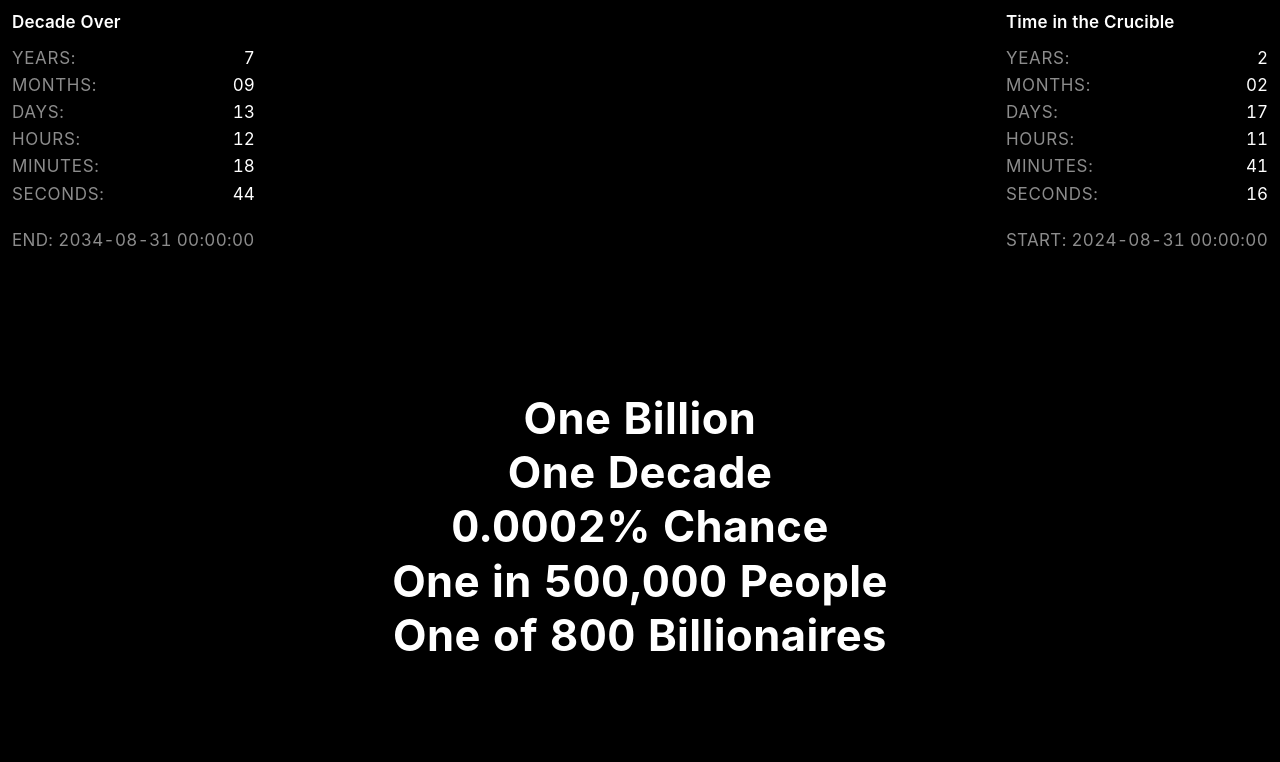
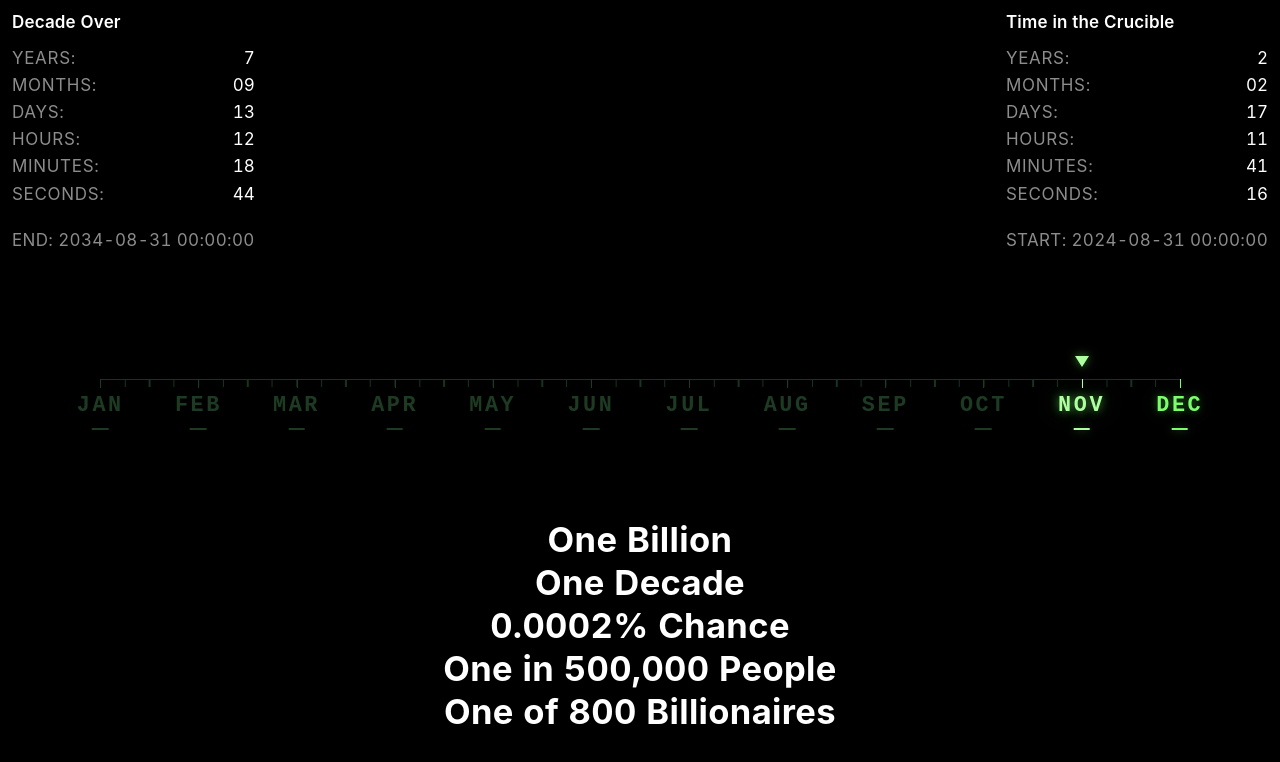
Before and after one commit to iDroza/KILLGOYIM.COM, a plain HTML site: page time/index.html in a window 1280 px wide. Drawn offline with Linux system fonts and the light colour scheme.

Commit message:
Add centered green month timeline and resize Time page target text

```diff
--- a/time/index.html
+++ b/time/index.html
@@ -41,34 +41,111 @@
       background:var(--bg);
       color:var(--fg);
       font-family:var(--sans);
-      font-size:17px;
+      font-size:clamp(10px,3.2vw,12px);
       line-height:1.5;
       font-variant-numeric:tabular-nums;
       -webkit-font-smoothing:antialiased;
       -moz-osx-font-smoothing:grayscale;
       overflow-x:hidden;
     }
-    main{display:flex;flex-direction:column;min-height:100vh;min-height:100dvh}
-    .top{display:flex;justify-content:space-between;align-items:flex-start;padding:10px 12px 0}
+    main{
+      display:grid;
+      grid-template-rows:minmax(190px,1fr) auto minmax(190px,1fr);
+      min-height:100vh;
+      min-height:100dvh;
+    }
+    .top{display:flex;justify-content:space-between;align-items:flex-start;gap:12px;padding:8px 8px 0}
     .panel{white-space:nowrap}
-    .fill{flex:1;display:flex;align-items:center;justify-content:center}
+    .fill{display:flex;align-items:center;justify-content:center;padding:24px 12px}
     .panel h1{margin:0 0 .6em;font-size:inherit;font-weight:600;letter-spacing:.01em}
     .rows{display:grid;grid-template-columns:auto auto;column-gap:1.5em;row-gap:.1em}
     .rows .k{opacity:.55;letter-spacing:.04em}
     .rows .v{text-align:right;min-width:2ch}
     .stamp{margin-top:1.2em;opacity:.55;letter-spacing:.02em}
     .center{
-      font-size:clamp(1.5rem,3.4vw,3.4rem);
+      font-size:clamp(1.1rem,5.3vw,1.35rem);
       font-weight:700;
       letter-spacing:.01em;
       white-space:nowrap;
       text-align:center;
       line-height:1.25;
     }
-    @media (max-width:640px){
-      body{font-size:12px}
-      .top{padding:8px 8px 0}
-      .center{font-size:1.5rem}
+    .year-progress{
+      padding:18px clamp(10px,4vw,80px);
+      font-family:"Courier New",Courier,monospace;
+      font-weight:700;
+    }
+    .month-strip{
+      position:relative;
+      display:grid;
+      grid-template-columns:repeat(12,minmax(0,1fr));
+      margin:0;
+      padding:0;
+      list-style:none;
+    }
+    .month-strip::before{
+      content:"";
+      position:absolute;
+      top:12px;
+      left:4.166667%;
+      right:4.166667%;
+      height:8px;
+      border-top:1px solid #16351c;
+      background:repeating-linear-gradient(90deg,#16351c 0 1px,transparent 1px 25%);
+      background-size:calc(100% / 11) 100%;
+    }
+    .month{
+      position:relative;
+      padding:26px 0 14px;
+      color:#7aff6b;
+      font-size:clamp(.625rem,1.7vw,1.5rem);
+      letter-spacing:.04em;
+      line-height:1.2;
+      text-align:center;
+      text-shadow:0 0 8px #7aff6b66,0 0 20px #7aff6b26;
+    }
+    .month::before{
+      content:"";
+      position:absolute;
+      top:12px;
+      left:50%;
+      width:1px;
+      height:9px;
+      background:currentColor;
+    }
+    .month::after{
+      content:"";
+      position:absolute;
+      bottom:3px;
+      left:50%;
+      width:clamp(8px,1.3vw,18px);
+      height:2px;
+      transform:translateX(-50%);
+      background:currentColor;
+      box-shadow:0 0 8px #7aff6b66;
+    }
+    .month[data-state="past"]{color:#1d3b23;text-shadow:none}
+    .month[data-state="past"]::after{box-shadow:none}
+    .month[aria-current="date"]{color:#adff9f;text-shadow:0 0 10px #7aff6b99,0 0 24px #7aff6b44}
+    .month-pointer{
+      position:absolute;
+      top:-7px;
+      left:50%;
+      width:0;
+      height:0;
+      border-left:5px solid transparent;
+      border-right:5px solid transparent;
+      border-top:8px solid #adff9f;
+      transform:translateX(-50%);
+      filter:drop-shadow(0 0 5px #7aff6b88);
+    }
+    @media (min-width:641px){
+      body{font-size:17px}
+      main{grid-template-rows:minmax(260px,1fr) auto minmax(260px,1fr)}
+      .top{padding:10px 12px 0}
+      .center{font-size:clamp(1.5rem,2.7vw,2.7rem)}
+      .month{letter-spacing:.12em}
+      .month-pointer{top:-11px;border-left-width:7px;border-right-width:7px;border-top-width:11px}
     }
   </style>
 </head>
@@ -102,6 +179,22 @@
       <div class="stamp">START: <span id="start-stamp"></span></div>
     </section>
     </div>
+    <section class="year-progress" aria-label="Months of the current year">
+      <ol class="month-strip" id="month-strip" role="list">
+        <li class="month" data-month="1">JAN</li>
+        <li class="month" data-month="2">FEB</li>
+        <li class="month" data-month="3">MAR</li>
+        <li class="month" data-month="4">APR</li>
+        <li class="month" data-month="5">MAY</li>
+        <li class="month" data-month="6">JUN</li>
+        <li class="month" data-month="7">JUL</li>
+        <li class="month" data-month="8">AUG</li>
+        <li class="month" data-month="9">SEP</li>
+        <li class="month" data-month="10">OCT</li>
+        <li class="month" data-month="11">NOV</li>
+        <li class="month" data-month="12">DEC</li>
+      </ol>
+    </section>
     <div class="fill">
     <div class="center" aria-label="Target">
       <div>One Billion</div>
@@ -187,10 +280,39 @@
       document.getElementById('start-stamp').textContent = stamp(START);
       document.getElementById('end-stamp').textContent   = stamp(END);
 
+      var monthStrip = document.getElementById('month-strip');
+      var monthLights = monthStrip.querySelectorAll('.month');
+      var monthNames = ['January','February','March','April','May','June',
+                        'July','August','September','October','November','December'];
+      var displayedMonth = '';
+
+      function updateMonths(now){
+        var key = now.y + '-' + now.mo;
+        if (key === displayedMonth) return;
+        displayedMonth = key;
+        monthStrip.parentElement.setAttribute('aria-label', 'Months of ' + now.y + '. Current month: ' + monthNames[now.mo - 1]);
+        monthLights.forEach(function(light, index){
+          var month = index + 1;
+          var state = month < now.mo ? 'past' : month === now.mo ? 'current' : 'upcoming';
+          light.dataset.state = state;
+          light.setAttribute('aria-label', monthNames[index] + ', ' + state);
+          light.removeAttribute('aria-current');
+          if (month === now.mo) light.setAttribute('aria-current', 'date');
+        });
+        var pointer = monthStrip.querySelector('.month-pointer');
+        if (!pointer){
+          pointer = document.createElement('span');
+          pointer.className = 'month-pointer';
+          pointer.setAttribute('aria-hidden', 'true');
+        }
+        monthLights[now.mo - 1].appendChild(pointer);
+      }
+
       function tick(){
         var now = laParts(new Date());
         set('d', diff(now, END));
         set('l', diff(START, now));
+        updateMonths(now);
       }
 
       tick();
```
Also changed, not shown: 2 other files.
